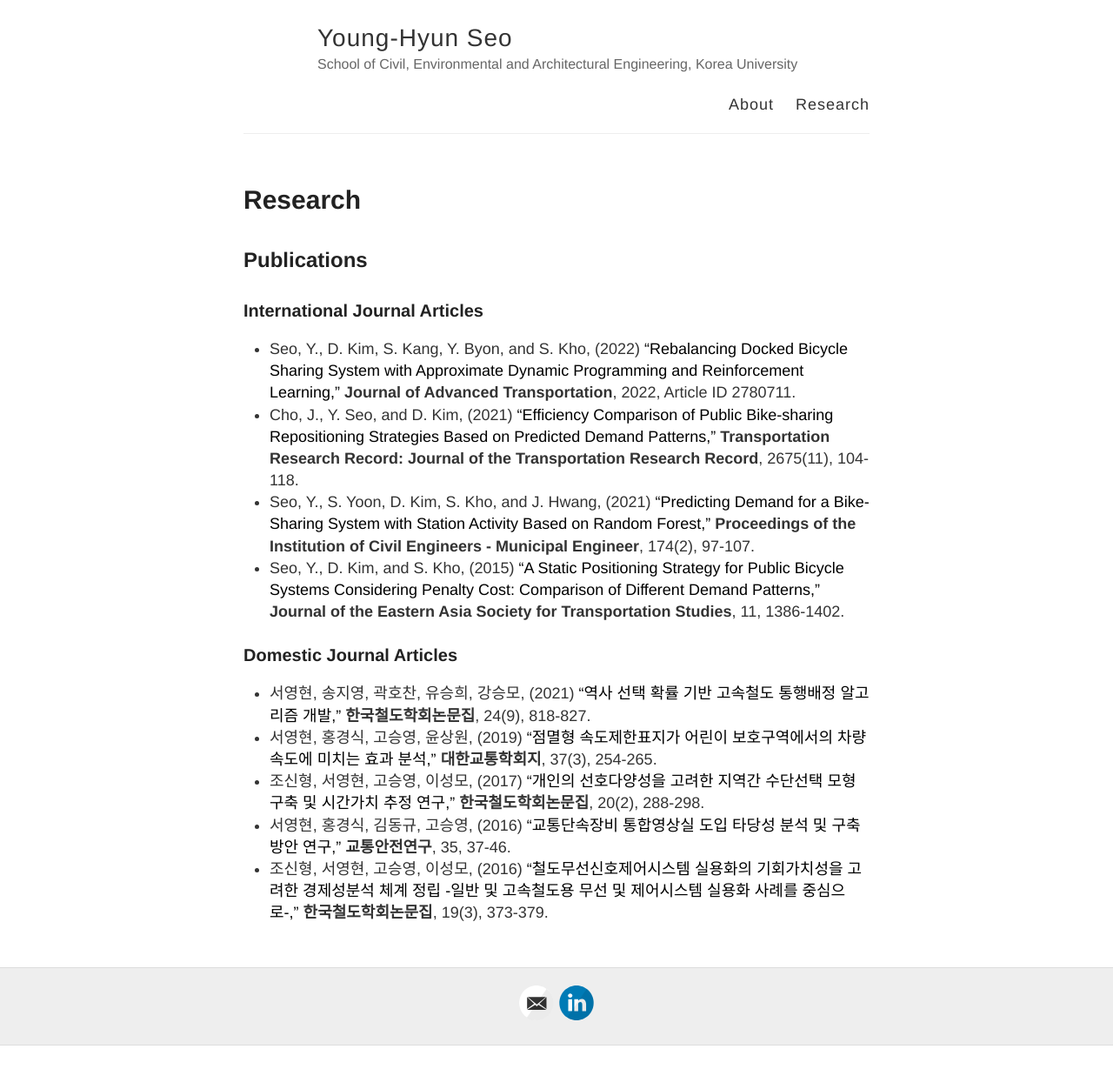
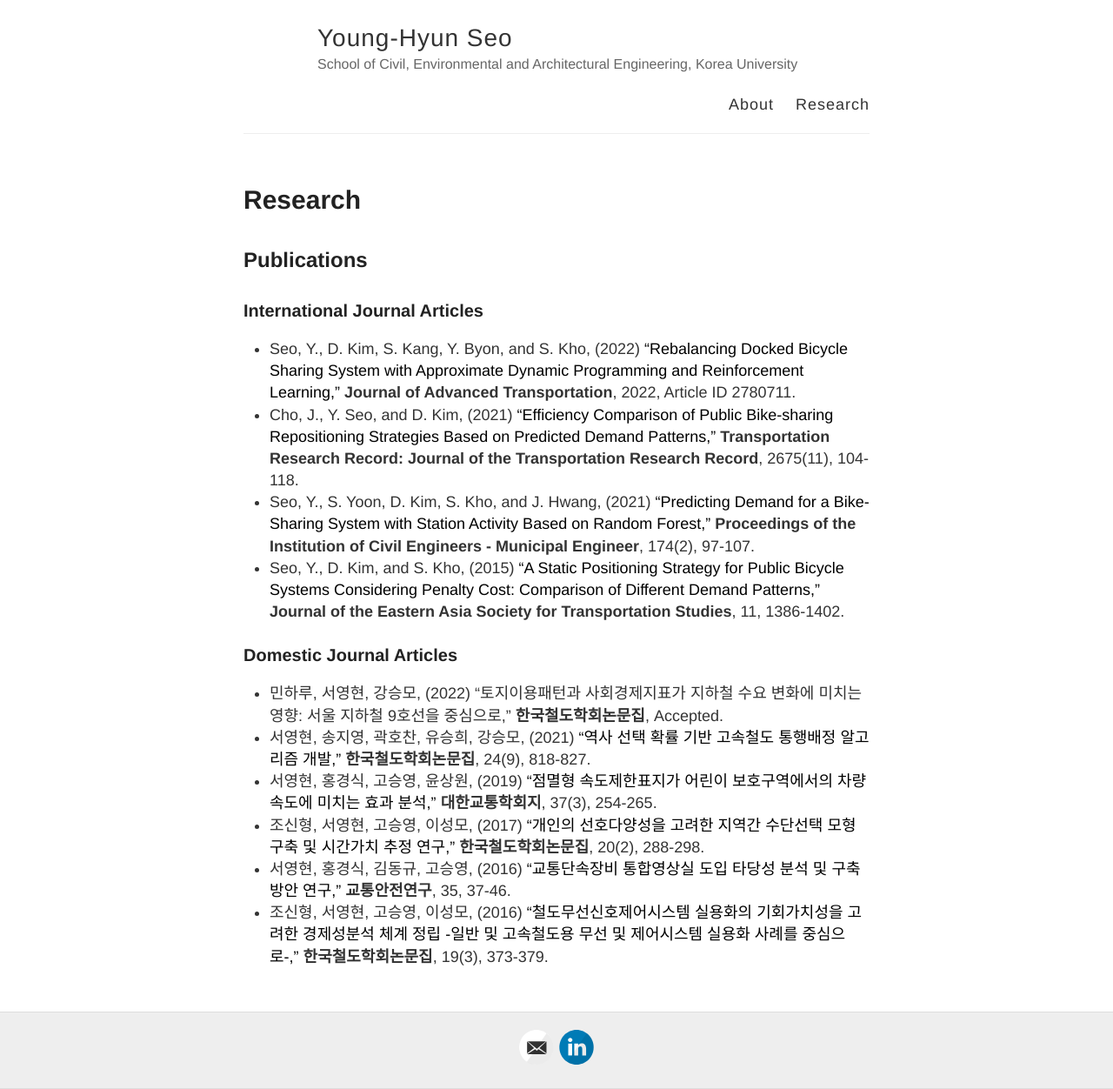
Before and after one commit to younghyunseo/homepage, a Jekyll site: the page built from research.md, in a window 1280 px wide. Shown: the whole page at 87% size. Built offline with Jekyll 4.4.1, drawn with Linux system fonts in a browser that asks for light colours; before the commit the page ends 1202 px from its top, so only the background shows below that.

Commit message:
new JKSR paper added

```diff
--- a/research.md
+++ b/research.md
@@ -12,6 +12,7 @@ permalink: /research/
 * Seo, Y., D. Kim, and S. Kho, (2015) <a href="https://doi.org/10.11175/easts.11.1378" style="color: black;">“A Static Positioning Strategy for Public Bicycle Systems Considering Penalty Cost: Comparison of Different Demand Patterns,”</a> **Journal of the Eastern Asia Society for Transportation Studies**, 11, 1386-1402.
 
 ### Domestic Journal Articles
+* 민하루, 서영현, 강승모, (2022) “토지이용패턴과 사회경제지표가 지하철 수요 변화에 미치는 영향: 서울 지하철 9호선을 중심으로,” **한국철도학회논문집**, Accepted.
 * 서영현, 송지영, 곽호찬, 유승희, 강승모, (2021) <a href="https://doi.org/10.7782/JKSR.2021.24.9.818" style="color: black;">“역사 선택 확률 기반 고속철도 통행배정 알고리즘 개발,”</a> **한국철도학회논문집**, 24(9), 818-827.
 * 서영현, 홍경식, 고승영, 윤상원, (2019) <a href="https://doi.org/10.7470/jkst.2019.37.3.254" style="color: black;">"점멸형 속도제한표지가 어린이 보호구역에서의 차량 속도에 미치는 효과 분석,"</a> **대한교통학회지**, 37(3), 254-265.
 * 조신형, 서영현, 고승영, 이성모, (2017) <a href="https://doi.org/10.7782/JKSR.2017.20.2.288" style="color: black;">"개인의 선호다양성을 고려한 지역간 수단선택 모형 구축 및 시간가치 추정 연구,"</a> **한국철도학회논문집**, 20(2), 288-298.
```
